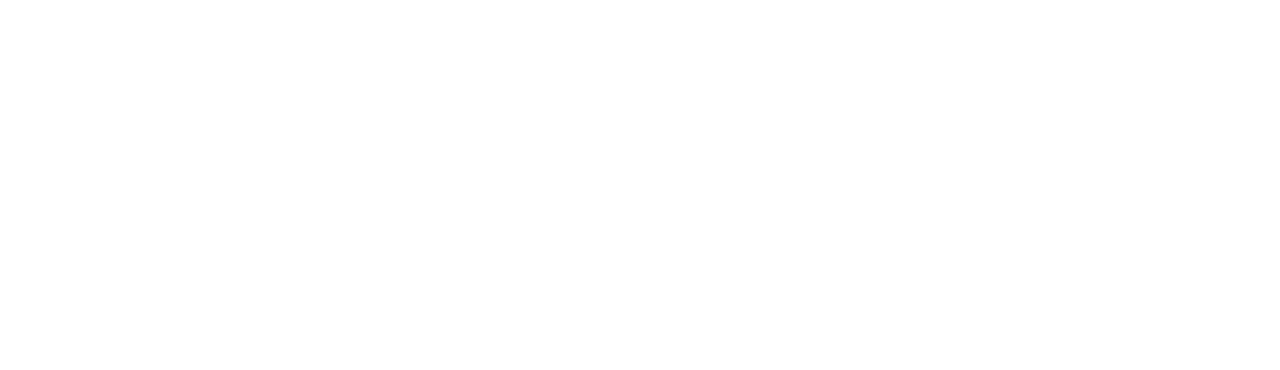
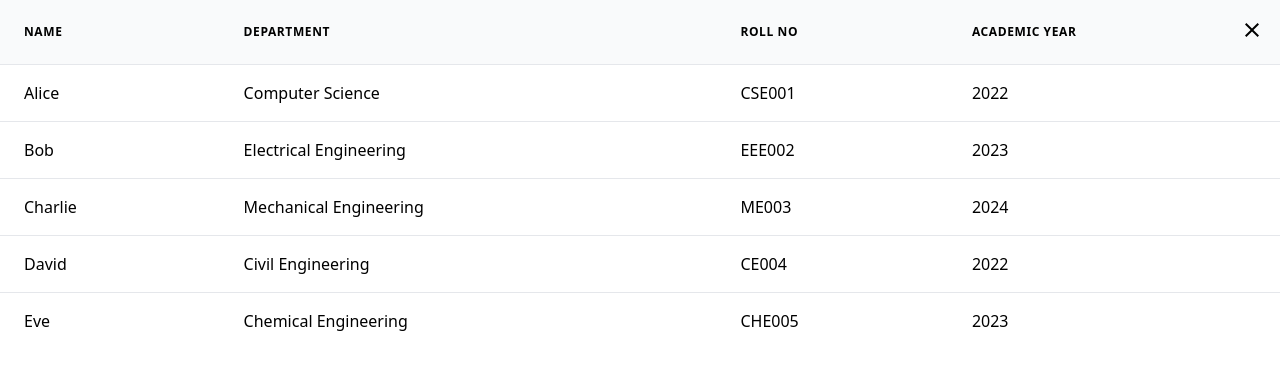
Before and after one commit to yolo22nd/Agni, a React (Create React App) app in the folder frontend/: page /details in a window 1280 px wide. Before the commit this address had no page. Shown: the top 370 px of the page. Built offline with nearby package versions, Linux system fonts and the light colour scheme.

Commit message:
student details temporary added

```diff
--- a/frontend/src/App.js
+++ b/frontend/src/App.js
@@ -19,6 +19,7 @@ import Faculty from './pages/Faculty';
 import Student from './components/Student';
 import Venue from './components/Venue';
 import Form from './components/Form';
+import DetailsPage from './pages/DetailsPage';
 
 
 function App() {
@@ -40,6 +41,7 @@ function App() {
               <Route exact path='/pay' element={<DisplayRazorPay/>}/>
               <Route path="/buy/:id"  element={<Buy/>}/>
               <Route path="/form"  element={<Form/>}/>
+              <Route path="/details"  element={<DetailsPage/>}/>
                 {/* <Route exact path='/' element={<Homepage/>}/>
                 <Route exact path='/memes' element={<Memepage/>}/>
                 <Route exact path='/saved' element={<Userpage/>}/> */}
--- a/frontend/src/components/Form.js
+++ b/frontend/src/components/Form.js
@@ -10,6 +10,7 @@ const Form = () => {
       setPass(e.target.value);
     };
     const navigate = useNavigate();
+
     const handleSubmit = () => {
         console.log(pass)
       navigate('/faculty');
@@ -33,7 +34,8 @@ const Form = () => {
                     className="p-1 pl-2 pr-2 rounded-lg w-lg focus:outline-none"
                 />
                 <div>
-                <button type='submit' className='px-6 py-2 bg-slate-900 text-white rounded-full cursor-pointer mt-2 w-lg' onClick={handleSubmit}>OK</button>
+                <button type='submit' className='px-6 py-2 mt-4 text-white rounded-full cursor-pointer mt-2 w-lg bg-red-700 mr-4 hover:bg-red-600' onClick={handleSubmit}>Accept</button>
+                <button type='submit' className='px-6 py-2 mt-4 text-white rounded-full cursor-pointer mt-2 w-lg bg-green-600 hover:bg-green-500' onClick={handleSubmit}>Reject</button>
                 </div>
     </div>
   )
--- a/frontend/src/pages/Committee.js
+++ b/frontend/src/pages/Committee.js
@@ -9,8 +9,6 @@ import FiberManualRecordIcon from "@mui/icons-material/FiberManualRecord";
 import KeyboardArrowRightIcon from "@mui/icons-material/KeyboardArrowRight";
 import AddIcon from "@mui/icons-material/Add";
 import RemoveRedEyeIcon from "@mui/icons-material/RemoveRedEye";
-import CheckCircleIcon from '@mui/icons-material/CheckCircle';
-import CancelIcon from '@mui/icons-material/Cancel';
 
 function Committee() {
   const [render, setRender] = useState(false);
@@ -258,20 +256,27 @@ function Committee() {
             <ol class="flex items-center w-full text-sm font-medium text-center text-gray-100 sm:text-base">
               <li class="flex md:w-full items-center text-blue-500 sm:after:content-[''] after:w-full after:h-1 after:border-b  after:border-1 after:hidden sm:after:inline-block after:mx-6 xl:after:mx-10 after:border-gray-700">
                 <span class="flex items-center after:content-['/'] sm:after:hidden after:mx-2 after:text-gray-500">
-                {(!currentEvent.is_approved  && !currentEvent.is_rejected )? "" : <CheckCircleIcon/>}
-                  <span class="hidden sm:inline-flex sm:ms-2">{(!currentEvent.is_approved  && !currentEvent.is_rejected )? "Pending" : "Passed Forward"}</span>
+                  {currentEvent.is_pending? "" : <svg
+                    class="w-5 h-5 sm:w-8 sm:h-8 me-2.5"
+                    aria-hidden="true"
+                    xmlns="http://www.w3.org/2000/svg"
+                    fill="currentColor"
+                    viewBox="0 0 20 20"
+                >
+                  <path d="M10 .5a9.5 9.5 0 1 0 9.5 9.5A9.51 9.51 0 0 0 10 .5Zm3.707 8.207-4 4a1 1 0 0 1-1.414 0l-2-2a1 1 0 0 1 1.414-1.414L9 10.586l3.293-3.293a1 1 0 0 1 1.414 1.414Z" />
+                </svg>}
+                  <span class="hidden sm:inline-flex sm:ms-2">{currentEvent.is_pending? "Pending" : "Passed Forward"}</span>
                 </span>
               </li>
               <li class="flex md:w-full items-center after:content-[''] after:w-full after:h-1 after:border-b after:border-gray-200 after:border-1 after:hidden sm:after:inline-block after:mx-6 xl:after:mx-10 dark:after:border-gray-700">
                 <span class="flex items-center after:content-['/'] sm:after:hidden after:mx-2 after:text-gray-500">
-                {!currentEvent.is_approved? (!currentEvent.is_rejected? "" : <CancelIcon/>) : <CheckCircleIcon/>}
                   <span class="hidden sm:inline-flex sm:ms-2">
-                  {!currentEvent.is_approved? (!currentEvent.is_rejected? "Pending" : "Rejected") : "Approved"}
+                  {currentEvent.is_pending? "Approval Status" : (currentEvent.is_approved? "Approved" : "Rejected")}
                   </span>
                 </span>
               </li>
               <li class="flex items-center">
-                <span class="me-2">{!currentEvent.is_approved? (!currentEvent.is_rejected? "Pending" : "-") : currentEvent.date}</span>
+                <span class="me-2">{currentEvent.is_pending? "Approval Status" : (currentEvent.is_approved? currentEvent.date : "-")}</span>
               </li>
             </ol>
           </div>
@@ -288,7 +293,7 @@ function Committee() {
                   key={e.id}
                   class="max-w-sm rounded-lg overflow-hidden shadow-lg bg-black mb-8"
                 >
-                  <img class="w-full" src={e.image} alt="" />
+                  <img class="w-full h-64" src={e.image} alt="" />
                   <div class="px-6 py-4">
                     <div class="font-bold text-xl mb-2 text-white">
                       {e.name}
@@ -341,7 +346,7 @@ function Committee() {
                   key={e.id}
                   class="max-w-sm rounded-lg overflow-hidden shadow-lg bg-black mb-8"
                 >
-                  <img class="w-full" src={e.image} alt="" />
+                  <img class="w-full h-64" src={e.image} alt="" />
                   <div class="px-6 py-4">
                     <div class="font-bold text-xl mb-2 text-white">
                       {e.name}
@@ -376,6 +381,9 @@ function Committee() {
                         </Link>
                       </div>
                     </div>
+                      <div>
+                        <button className="text-white bg-blue-900 px-2 py-2 rounded-full mb-2 cursor-pointer hover:bg-blue-800" onClick={() => navigate('/details')}>View details</button>
+                      </div>
                   </div>
                 </div>
               );
@@ -396,7 +404,7 @@ function Committee() {
                   key={e.id}
                   class="max-w-sm rounded-lg overflow-hidden shadow-lg bg-black mb-8"
                 >
-                  <img class="w-full" src={e.image} alt="" />
+                  <img class="w-full h-64" src={e.image} alt="" />
                   <div class="px-6 py-4">
                     <div class="font-bold text-xl mb-2 text-white">
                       {e.name}
--- /dev/null
+++ b/frontend/src/pages/DetailsPage.js
@@ -0,0 +1,57 @@
+import React from 'react'
+import { useNavigate } from 'react-router-dom';
+import CloseIcon from '@mui/icons-material/Close';
+
+const userData = [
+    { name: "Alice", dept: "Computer Science", roll_no: "CSE001", ac_year: 2022 },
+    { name: "Bob", dept: "Electrical Engineering", roll_no: "EEE002", ac_year: 2023 },
+    { name: "Charlie", dept: "Mechanical Engineering", roll_no: "ME003", ac_year: 2024 },
+    { name: "David", dept: "Civil Engineering", roll_no: "CE004", ac_year: 2022 },
+    { name: "Eve", dept: "Chemical Engineering", roll_no: "CHE005", ac_year: 2023 }
+  ];
+
+  const DetailsPage = () => {
+    const navigate=useNavigate();
+    const handleGoBack = () => {
+    //   navigate('/committee')
+      navigate(-1)
+    };
+
+    return (
+      <div>
+        <button onClick={handleGoBack} className="text-black  px-2 py-2 rounded-full mb-4 absolute top-2 right-2">
+          <CloseIcon/>
+        </button>
+        <table className="min-w-full divide-y divide-gray-200">
+          <thead className="bg-gray-50">
+            <tr>
+              <th scope="col" className="px-6 py-6 text-left text-xs font-bold text-black-500 uppercase tracking-wider">
+                Name
+              </th>
+              <th scope="col" className="px-6 py-6 text-left text-xs font-bold text-black-500 uppercase tracking-wider">
+                Department
+              </th>
+              <th scope="col" className="px-6 py-6 text-left text-xs font-bold text-black-500 uppercase tracking-wider">
+                Roll No
+              </th>
+              <th scope="col" className="px-6 py-6 text-left text-xs font-bold text-black-500 uppercase tracking-wider">
+                Academic Year
+              </th>
+            </tr>
+          </thead>
+          <tbody className="bg-white divide-y divide-gray-200">
+            {userData.map((user, index) => (
+              <tr key={index} className="hover:bg-gray-100">
+                <td className="px-6 py-4 whitespace-nowrap text-left">{user.name}</td>
+                <td className="px-6 py-4 whitespace-nowrap text-left">{user.dept}</td>
+                <td className="px-6 py-4 whitespace-nowrap text-left">{user.roll_no}</td>
+                <td className="px-6 py-4 whitespace-nowrap text-left">{user.ac_year}</td>
+              </tr>
+            ))}
+          </tbody>
+        </table>
+      </div>
+    );
+  };
+
+export default DetailsPage
```
Also changed, not shown: 1 other file (tests, documents, lock files or other folders).
